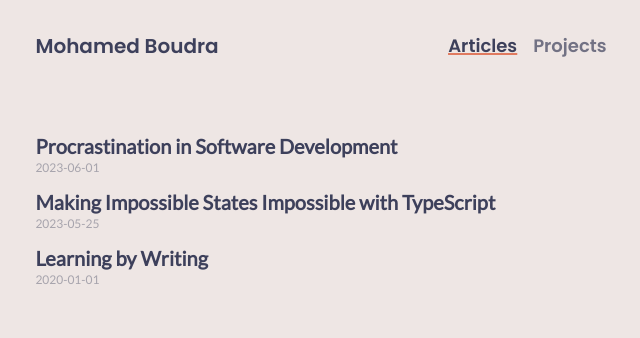
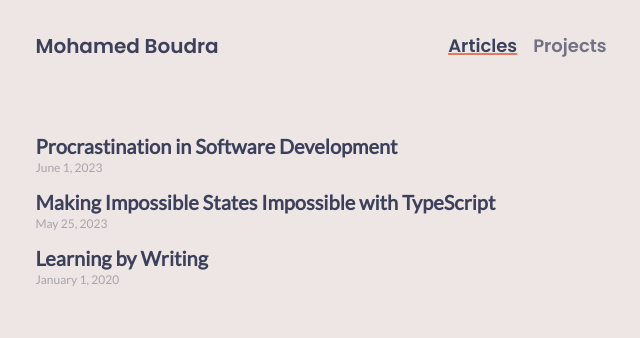
Before and after one commit to boudra/moboudra.com, a Next.js app: page / in a window 1280 px wide. Shown: the top 338 px of the page, without its empty margins (319-959 px from the left). Built offline with nearby package versions, Linux system fonts and the light colour scheme.

Commit message:
feat: format date

```diff
--- /dev/null
+++ b/src/date.js
@@ -0,0 +1,7 @@
+export function formatDate(date) {
+  const day = date.getDate();
+  const month = date.toLocaleString("default", { month: "long" });
+  const year = date.getFullYear();
+
+  return `${month} ${day}, ${year}`;
+}
--- a/pages/_app.js
+++ b/src/pages/_app.js
@@ -1,4 +1,5 @@
-import "../styles/globals.css";
+import "../../styles/globals.css";
+
 import Head from "next/head";
 import Link from "next/link";
 import { useRouter } from "next/router";
--- a/pages/index.js
+++ b/src/pages/index.js
@@ -1,7 +1,7 @@
 import fs from "fs";
 import matter from "gray-matter";
-import Image from "next/image";
 import Link from "next/link";
+import { formatDate } from "../date";
 
 export async function getStaticProps() {
   const files = fs.readdirSync("posts");
@@ -38,8 +38,8 @@ export default function Home({ posts }) {
                 <h2>{frontmatter.title}</h2>
               </a>
             </Link>
-            <div className="text-xs text-primary/40 w-20">
-              {frontmatter.date}
+            <div className="text-xs text-primary/40">
+              {formatDate(new Date(frontmatter.date))}
             </div>
           </div>
         ))}
--- a/pages/post/[slug].js
+++ b/src/pages/post/[slug].js
@@ -2,6 +2,7 @@ import fs from "fs";
 import matter from "gray-matter";
 import md from "markdown-it";
 import Head from "next/head";
+import { formatDate } from "../../date";
 
 export async function getStaticPaths() {
   const files = fs.readdirSync("posts");
@@ -28,6 +29,8 @@ export async function getStaticProps({ params: { slug } }) {
 }
 
 export default function PostPage({ meta, content }) {
+  const date = new Date(meta.date);
+
   return (
     <div className="max-w-prose mx-auto px-4">
       <Head>
@@ -50,7 +53,7 @@ export default function PostPage({ meta, content }) {
         <h1 className="font-display text-primary text-3xl mb-2 font-bold">
           {meta.title}
         </h1>
-        <span className="text-xs text-slate-400">{meta.date}</span>
+        <span className="text-xs text-slate-400">{formatDate(date)}</span>
       </div>
       <div
         className="prose mx-auto py-8 prose-headings:text-primary prose-headings:underline prose-headings:decoration-secondary/50 prose-headings:decoration-2 prose-headings:font-display prose-lg hover:prose-a:text-secondary prose-a:primary prose-headings:font-semibold prose-h1:text-2xl prose-h2:text-2xl"
--- a/tailwind.config.js
+++ b/tailwind.config.js
@@ -1,10 +1,7 @@
 const colors = require("tailwindcss/colors");
 
 module.exports = {
-  content: [
-    "./pages/**/*.{js,ts,jsx,tsx}",
-    "./components/**/*.{js,ts,jsx,tsx}",
-  ],
+  content: ["./src/**/*.{js,ts,jsx,tsx}"],
   theme: {
     extend: {
       colors: {
```
Also changed, not shown: src/pages/_document.js (renamed from pages/_document.js), src/pages/projects.js (renamed from pages/projects.js), 1 other file (tests, documents, lock files or other folders).
